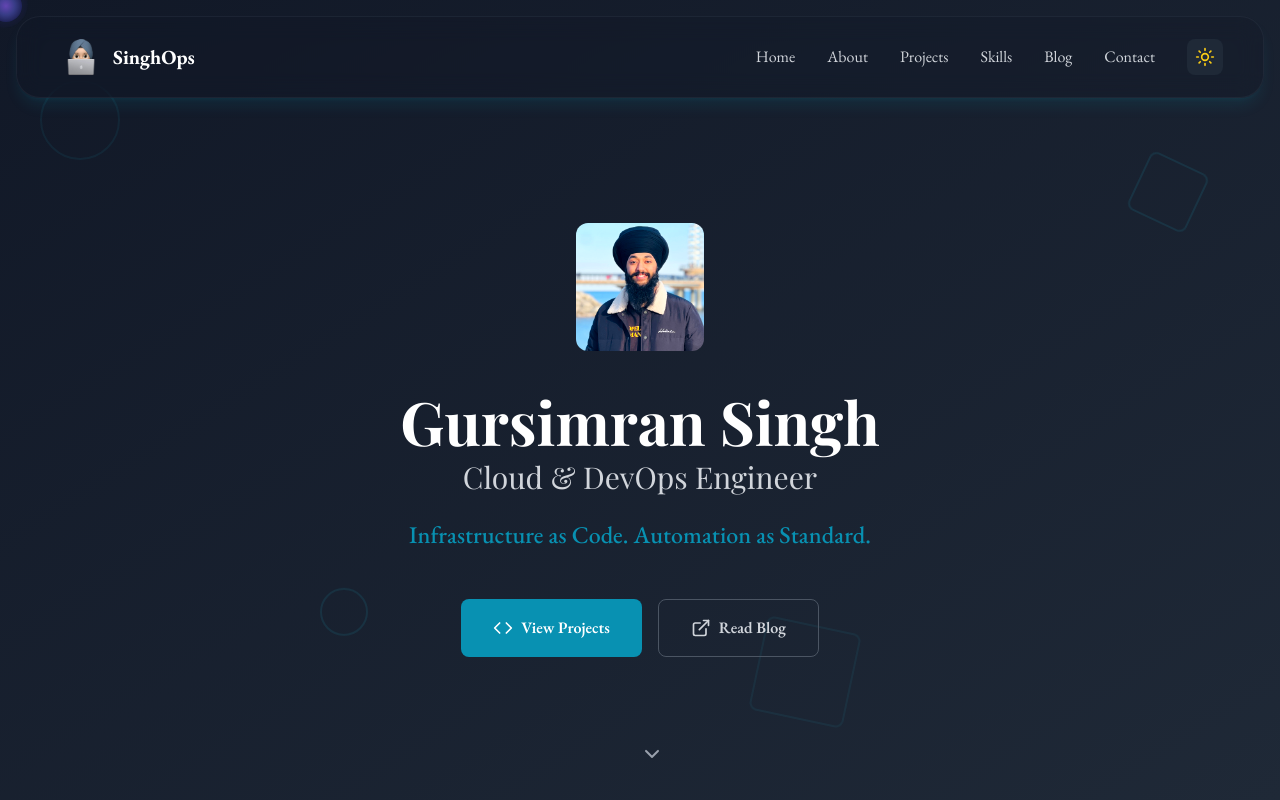
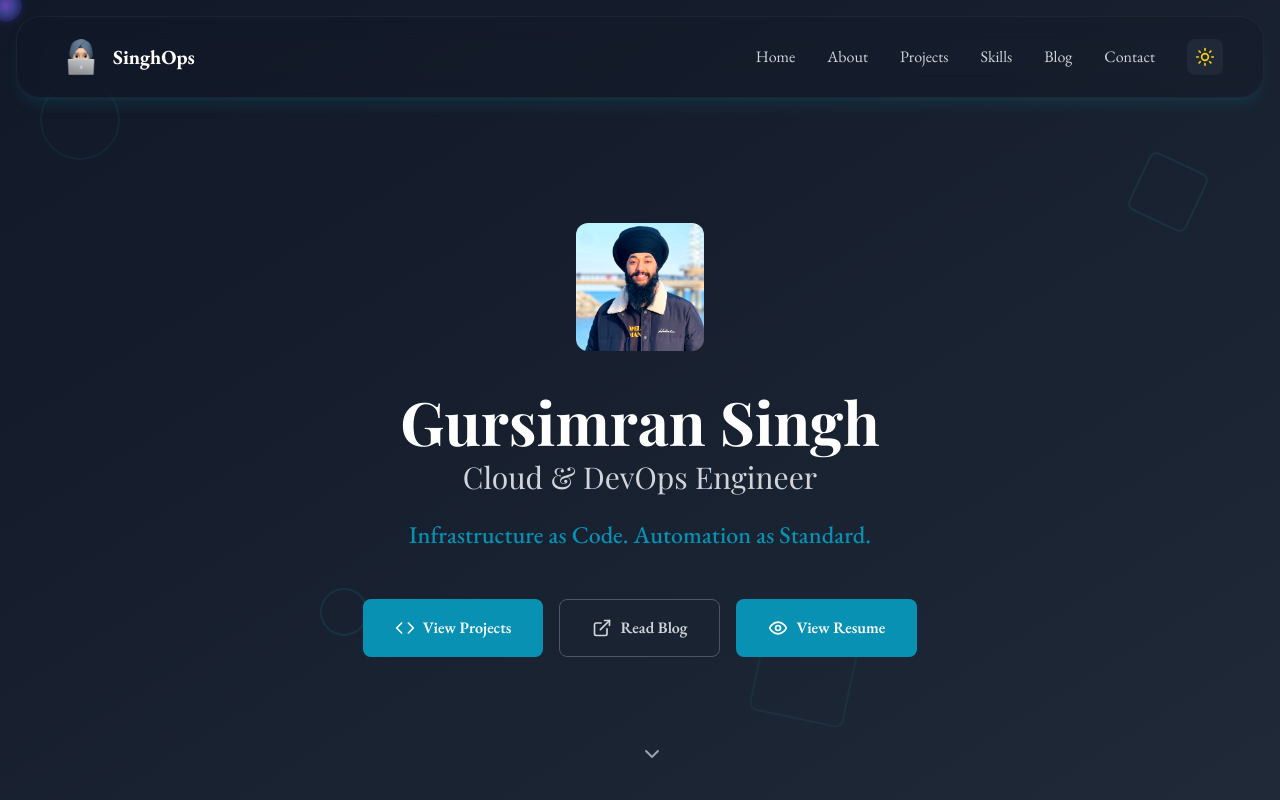
Before and after one commit to gursimran531/singhops-website, a React (Vite) app: page / in a window 1280 px wide. Shown: the top 800 px of the page. Built offline with nearby package versions, Linux system fonts and the light colour scheme.

Commit message:
Updated App.tsx

```diff
--- a/src/App.tsx
+++ b/src/App.tsx
@@ -519,6 +519,14 @@ function App() {
                 <ExternalLink className="h-5 w-5" />
                 <span>Read Blog</span>
               </button>
+
+              <button
+                onClick={() => setIsResumeModalOpen(true)}
+                className={`px-8 py-4 rounded-lg transition-all duration-200 transform hover:scale-105 hover:shadow-lg font-semibold flex items-center justify-center space-x-2 ${isDarkMode ? 'bg-cyan-600 hover:bg-cyan-700 text-white' : 'bg-cyan-600 hover:bg-cyan-700 text-white'}`}
+              >
+                <Eye className="h-5 w-5" />
+                <span>View Resume</span>
+              </button>
             </div>
           </div>
         </div>
@@ -889,7 +897,11 @@ function App() {
                   onClick={downloadResume}
                   className={`px-8 py-4 rounded-lg transition-all duration-200 transform hover:scale-105 hover:shadow-lg font-semibold flex items-center space-x-2 ${isDarkMode ? 'bg-cyan-600 hover:bg-cyan-700 text-white' : 'bg-cyan-600 hover:bg-cyan-700 text-white'}`}
                 >
-                  <Download className="h-5 w-5" />
+                  <img
+                    src="/logoo1.png"
+                    alt="SinghOps Logo"
+                    className="h-12 w-12 rounded-full transition-all duration-300 group-hover:scale-110 group-hover:rotate-12 object-cover"
+                  />
                   <span>Download Resume</span>
                 </button>
               </div>
```
